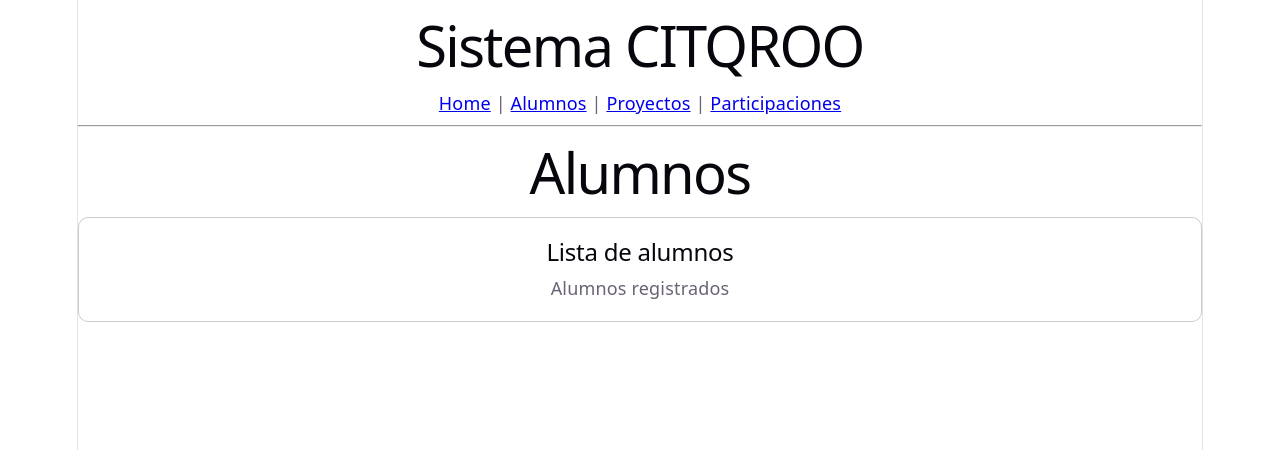
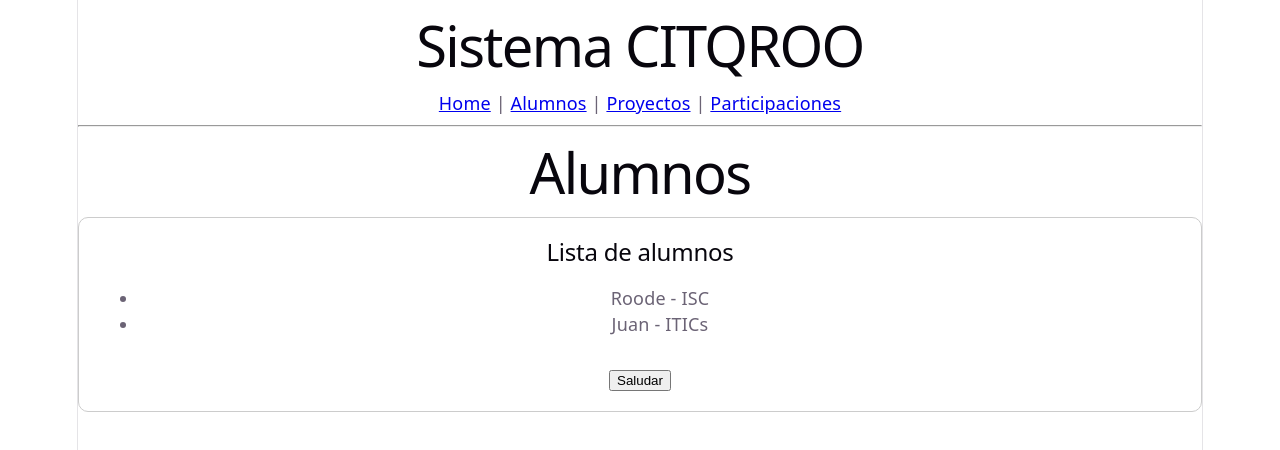
Before and after one commit to roosc02/citqroo-vue-crud, a Vue app: page /alumnos in a window 1280 px wide. Shown: the top 450 px of the page. Built offline with nearby package versions, Linux system fonts and the light colour scheme; data requests are answered from the project's data file.

Commit message:
conecté API con axios ylista de alumnos

```diff
--- /dev/null
+++ b/db.json
@@ -0,0 +1,14 @@
+{
+  "alumnos": [
+    {
+      "id": 1,
+      "nombre": "Roode",
+      "carrera": "ISC"
+    },
+    {
+      "id": 2,
+      "nombre": "Juan",
+      "carrera": "ITICs"
+    }
+  ]
+}
--- a/src/components/BaseCard.vue
+++ b/src/components/BaseCard.vue
@@ -1,7 +1,15 @@
 <script setup>
+
 defineProps({
   titulo: String
 })
+
+const emit = defineEmits(['saludar'])
+
+function enviarSaludo() {
+  emit('saludar')
+}
+
 </script>
 
 <template>
@@ -10,6 +18,10 @@ defineProps({
     <h2>{{ titulo }}</h2>
 
     <slot></slot>
+
+    <button @click="enviarSaludo">
+      Saludar
+    </button>
 
   </div>
 </template>
@@ -21,4 +33,8 @@ defineProps({
   margin-top: 20px;
   border-radius: 10px;
 }
+
+button {
+  margin-top: 15px;
+}
 </style>
--- /dev/null
+++ b/src/services/api.js
@@ -0,0 +1,7 @@
+import axios from "axios";
+
+const api = axios.create({
+  baseURL: "http://localhost:3000"
+});
+
+export default api;
--- a/src/views/AlumnosView.vue
+++ b/src/views/AlumnosView.vue
@@ -1,14 +1,56 @@
 <script setup>
+
+import { ref, onMounted } from 'vue'
+import api from '../services/api'
 import BaseCard from '../components/BaseCard.vue'
+
+const alumnos = ref([])
+
+async function obtenerAlumnos() {
+
+  try {
+
+    const response = await api.get('/alumnos')
+
+    alumnos.value = response.data
+
+  } catch (error) {
+
+    console.log(error)
+
+  }
+
+}
+
+onMounted(() => {
+
+  obtenerAlumnos()
+
+})
+
 </script>
 
 <template>
+
   <div>
+
     <h1>Alumnos</h1>
 
     <BaseCard titulo="Lista de alumnos">
-      <p> Alumnos registrados</p>
+
+      <ul>
+
+        <li v-for="alumno in alumnos" :key="alumno.id">
+
+          {{ alumno.nombre }} - {{ alumno.carrera }}
+
+        </li>
+
+      </ul>
+
+
     </BaseCard>
 
   </div>
+
 </template>
```
